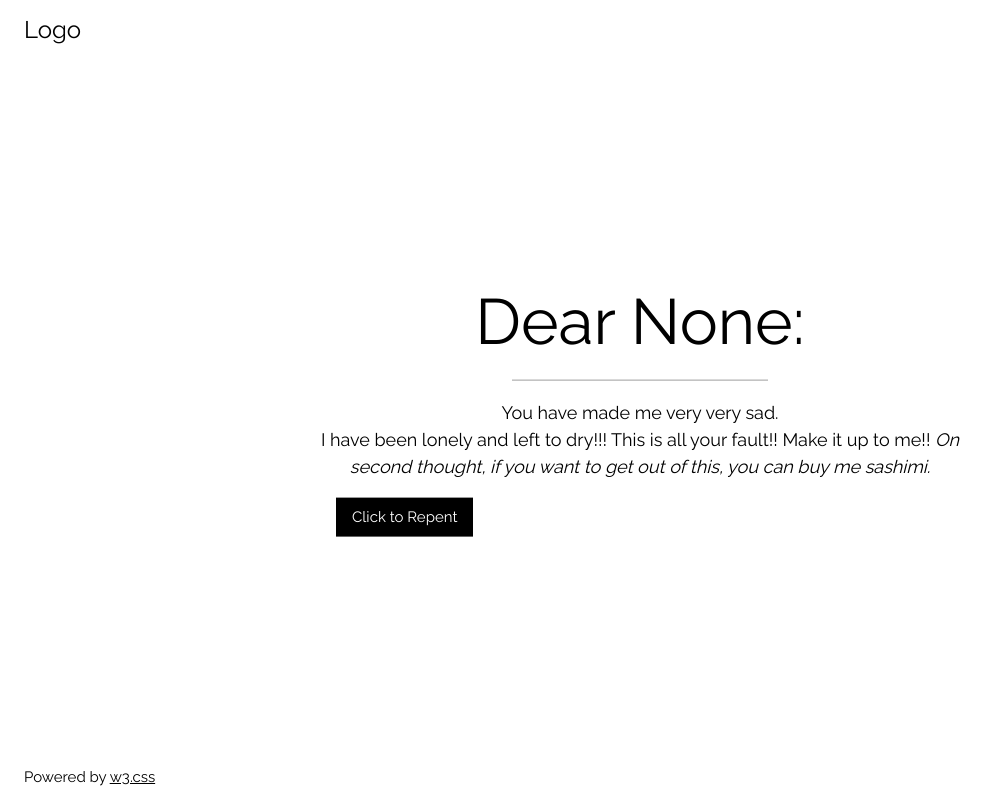
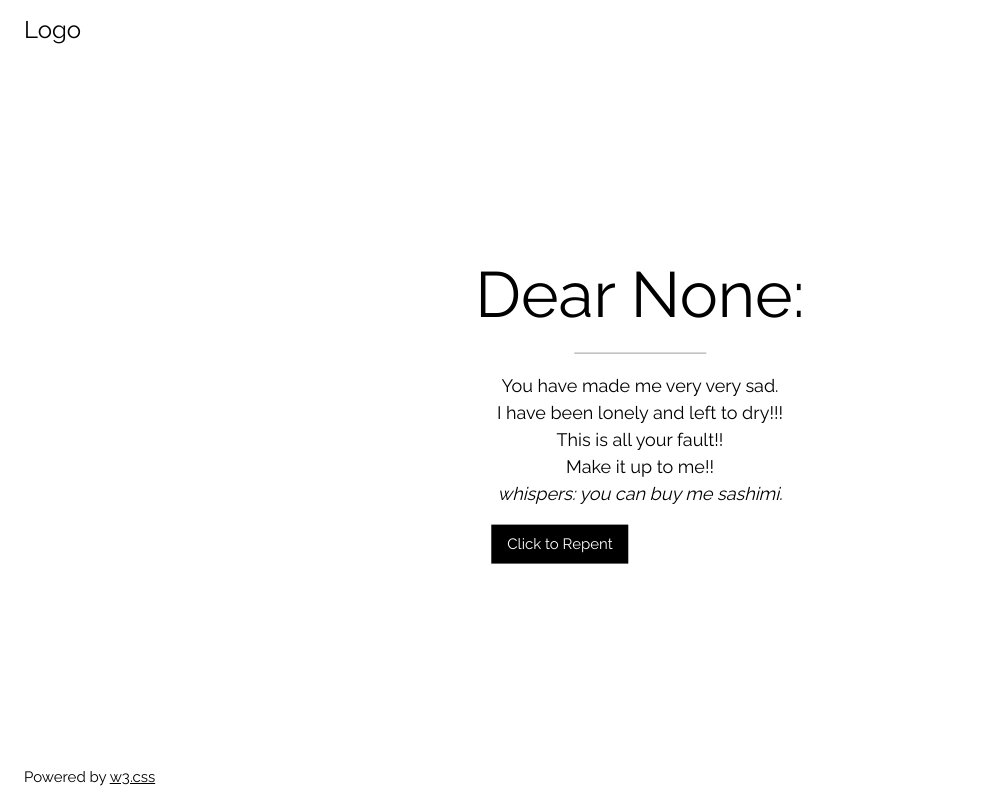
Before and after one commit to airshhlay/a-link-for-you, a Flask app: page /disappointment in a window 1280 px wide. Shown: the whole page, without its empty margins (0-998 px from the left). Run offline with Flask 2, Linux system fonts and the light colour scheme.

Commit message:
modify disappointment text

```diff
--- a/app.py
+++ b/app.py
@@ -6,7 +6,7 @@ from image_generator import serve_pil_image, make_pil_image
 
 app = Flask(__name__, static_folder="/templates/static")
 app.secret_key = uuid.uuid4().hex
-app.debug = True
+app.debug = False
 toolbar = DebugToolbarExtension(app)
 
 @app.route('/', methods=['GET', 'POST'])
--- a/templates/disappointment.html
+++ b/templates/disappointment.html
@@ -11,8 +11,8 @@
     Dear {{ person }}:
     {% endblock %}
     {% block para_text %}You have made me very very sad.<br>
-        I have been lonely and left to dry!!! This is all your fault!! Make it up to me!!
-        <i>On second thought, if you want to get out of this, you can buy me sashimi.</i>
+        I have been lonely and left to dry!!!<br>This is all your fault!!<br>Make it up to me!!
+        <br><i>whispers: you can buy me sashimi.</i>
     {% endblock %}
     {% block form_input %}
     <form class="w3-container" action="/details" method="get">
```
